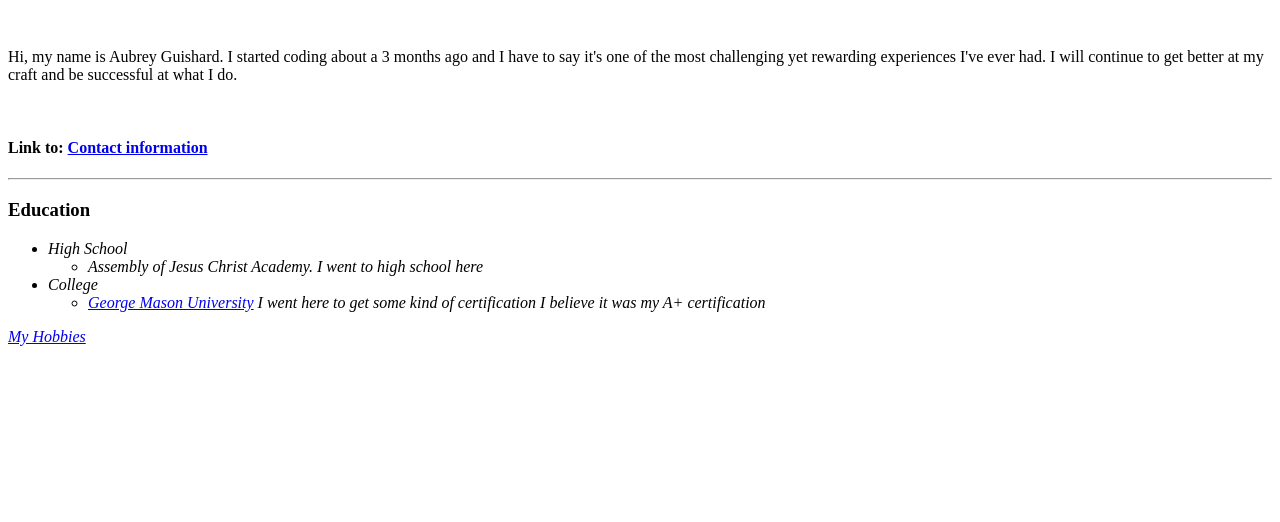
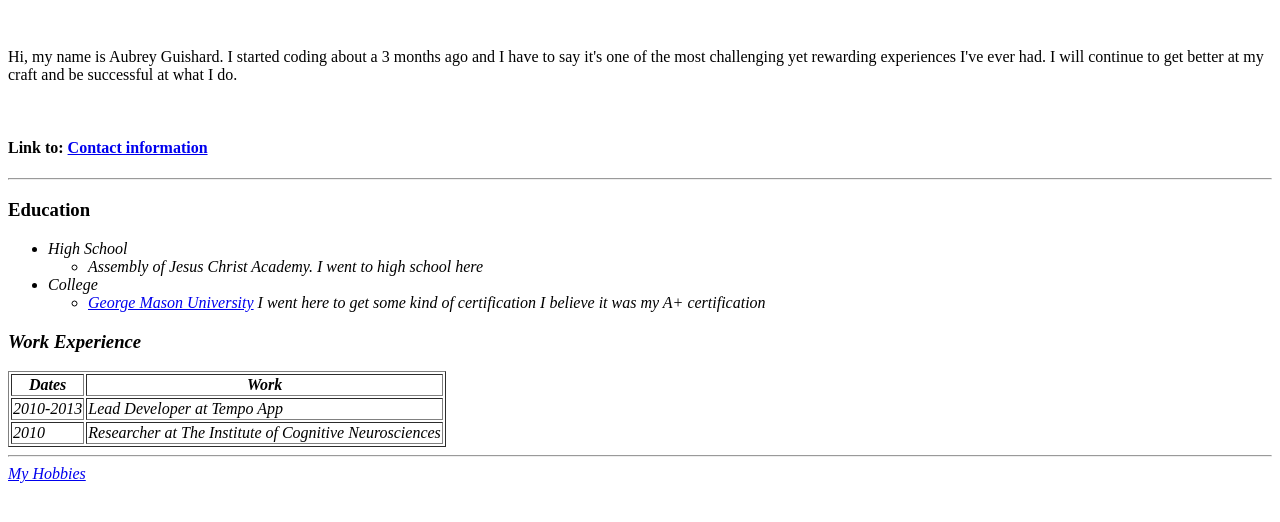
Before and after one commit to AubreyGuishard/UdemyHTMLtest, a plain HTML site: page index.html in a window 1280 px wide. Shown: the part 126-648 px from the top of the page. Drawn offline with Linux system fonts and the light colour scheme.

Commit message:
Added a border on the table

```diff
--- a/index.html
+++ b/index.html
@@ -31,6 +31,30 @@
                 </ul>
             </li>
         </ul>
+        <h3>Work Experience</h3>
+        <table border="1">
+            <thead>
+                <tr>
+                    <th>Dates</th>
+                    <th>Work</th>
+                </tr>
+            </thead>
+            <tbody>
+                <tr>
+                    <td>2010-2013</td>
+                    <td>Lead Developer at Tempo App</td>
+                </tr>
+                <tr>
+                    <td>2010</td>
+                    <td>Researcher at The Institute of Cognitive Neurosciences</td>
+                </tr>
+            </tbody>
+            <tfoot>
+
+            </tfoot>
+
+        </table>
+        <hr>
         <a href="hobbies.html">My Hobbies</a>
 </body>
 </html>
```
